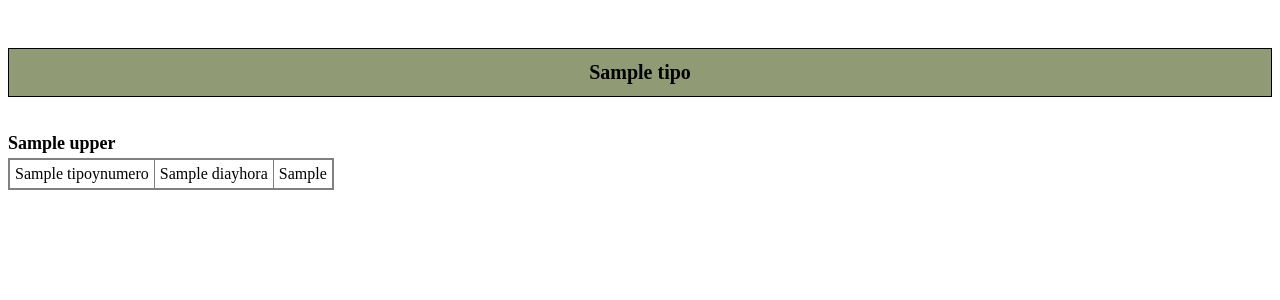
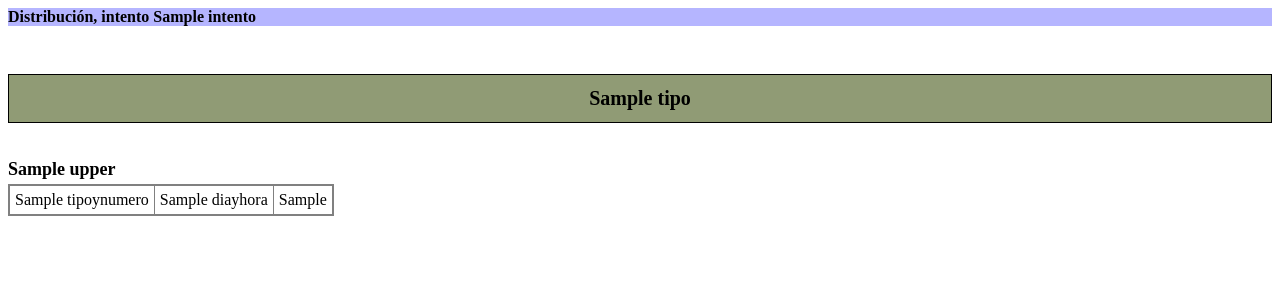
Before and after one commit to matiasg/distribucion, a Django app: template dborrador/templates/dborrador/distribucion.html in a window 1280 px wide. Shown: the top 300 px of the page. Run offline with Django 3.2, Linux system fonts and the light colour scheme; the template is opened without the code that fills it: most values are stand-ins (such as "Sample title", 1, 10 or a date in 2020).

Commit message:
agrego intento como info en distribucion.html

```diff
--- a/dborrador/templates/dborrador/distribucion.html
+++ b/dborrador/templates/dborrador/distribucion.html
@@ -1,6 +1,7 @@
 {% load static %}
 <link rel="stylesheet" type="text/css" href="{% static 'materias/horarios.css' %}">
 
+<div class="info">Distribución, intento {{ intento }}</div>
 
 {% for tipo, lista in materias %}
 
```
